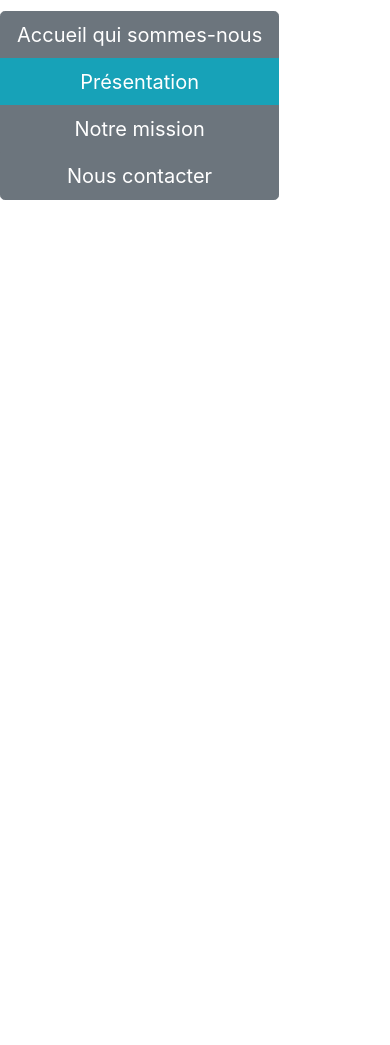
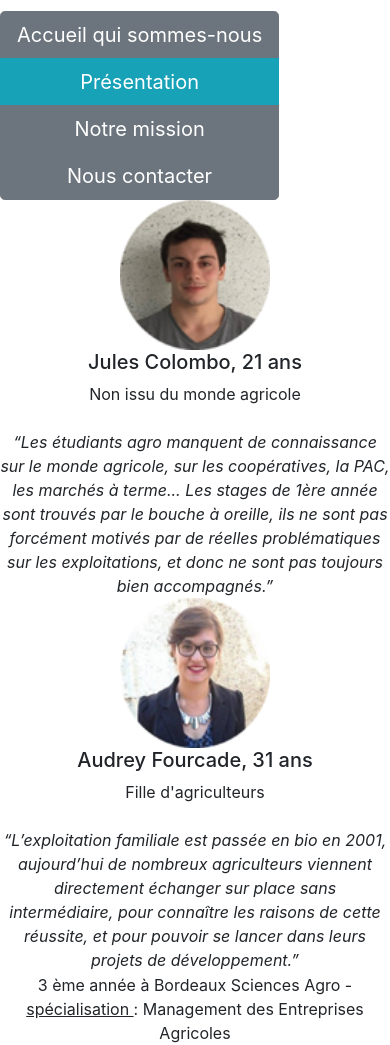
Before and after one commit to lucdegreve/NUMAG, a PHP site: page /NUMAG/description_NC.php in a window 390 px wide. Shown: the part 269-1314 px from the top of the page. Before the commit the page ends 469 px from the top, so only its background shows below. Run offline with PHP 8.4, Linux system fonts and the light colour scheme.

Commit message:
descriptions

```diff
--- a/Racine/gabarits/description_NC.php
+++ b/Racine/gabarits/description_NC.php
@@ -1,4 +1,4 @@
-<!-- Code effectué par Aurélie Jambon -->
+<!-- Code effectué par MC -->
 <html>
 	<head>
 		<meta charset="utf-8">
@@ -22,6 +22,31 @@
 					<a href="contact_NC.php" class="btn btn-secondary btn-lg btn-block">Nous contacter</a>
 				</div>
 			</div>
+			<div class="col-md-5" align="center">
+				<img src="picto/Jules.png" width="150" height="150">
+				</br>
+				<h5> Jules Colombo, 21 ans </h5>
+				Non issu du monde agricole
+				</br>
+				</br>
+				<I>“Les étudiants agro manquent de connaissance sur le monde agricole, sur les coopératives, la PAC, les marchés à terme... Les stages de 1ère année sont trouvés par le bouche à oreille, ils ne sont pas forcément motivés par de réelles problématiques sur les exploitations, et donc ne sont pas toujours bien accompagnés.”</I>
+			</div>
+			<div class="col-md-5" align="center">
+				<img src="picto/Audrey.png" width="150" height="150">
+				</br>
+				<h5> Audrey Fourcade, 31 ans </h5>
+				Fille d'agriculteurs
+				</br>
+				</br>
+				<I>“L’exploitation familiale est passée en bio en 2001, aujourd’hui de nombreux agriculteurs viennent directement échanger sur place sans intermédiaire, pour connaître les raisons de cette réussite, et pour pouvoir se lancer dans leurs projets de développement.”</I>
+			</div>
+		</div>
+		<div class="row">
+			<div class="col-md-1">
+			</div>
+			<div class="col-md-11" align="center">
+			3 ème année à Bordeaux Sciences Agro - <U> spécialisation </U> : Management des Entreprises Agricoles
+			</div>
 		</div>
 	</body>
 </html>
```
Also changed, not shown: Racine/gabarits/description.php (+4 -5 lines).
